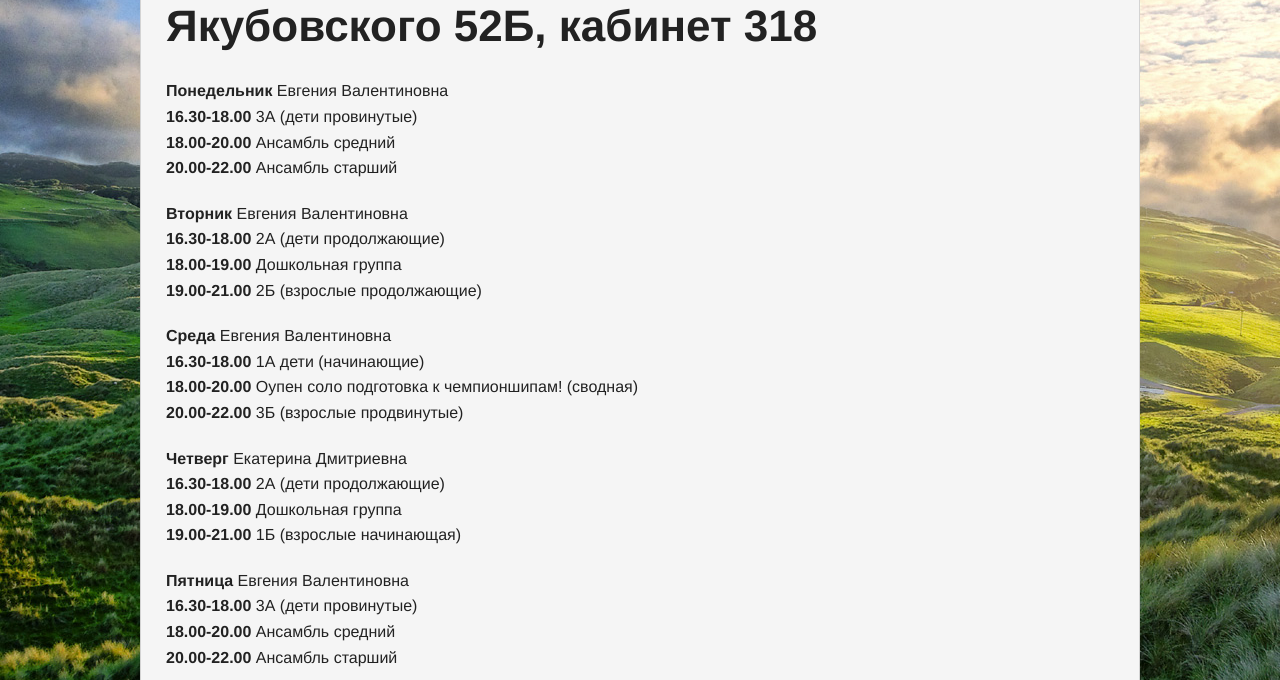
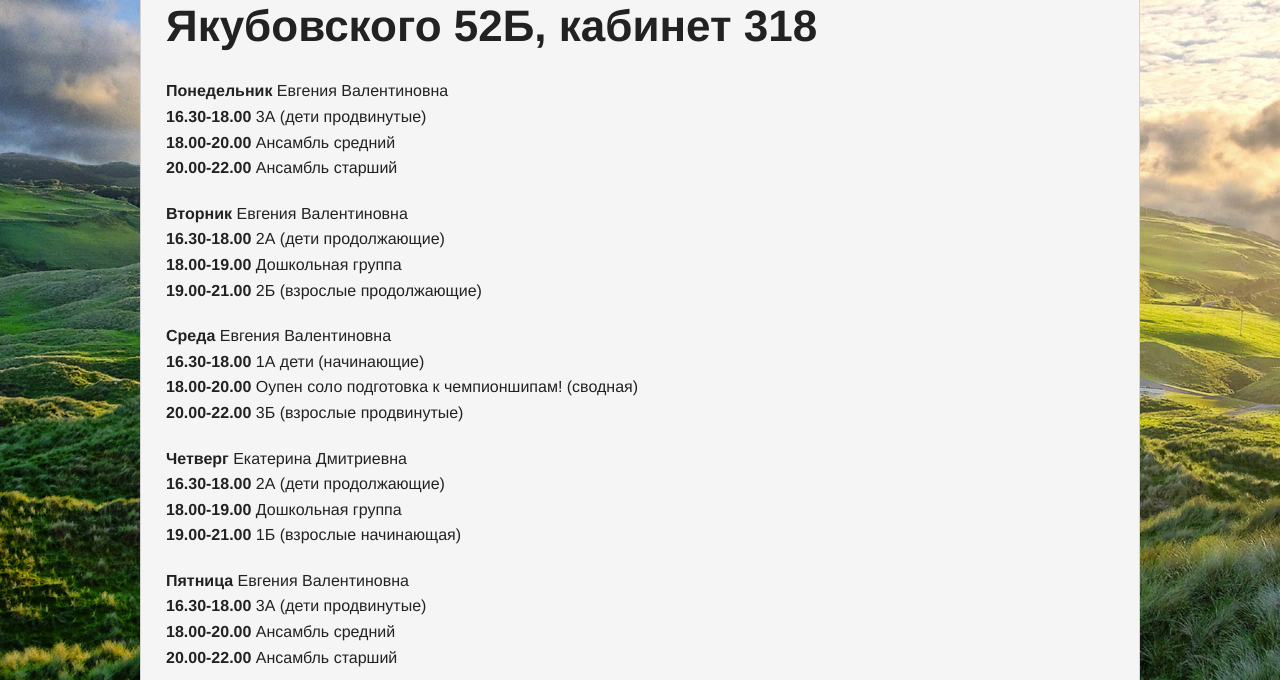
Before and after one commit to gloria-studio/gloria-studio.github.io, a Jekyll site: the page built from about/schedule/index.md, in a window 1280 px wide. Shown: the part 272-952 px from the top of the page. Built offline with Jekyll 4.4.1, drawn with Linux system fonts in a browser that asks for light colours.

Commit message:
Update index.md

```diff
--- a/about/schedule/index.md
+++ b/about/schedule/index.md
@@ -17,7 +17,7 @@ published: true
 # Расписание занятий на 2018-2019 учебный год (начало занятий 3 сентября). Якубовского 52Б, кабинет 318
 
 **Понедельник** Евгения Валентиновна
-**16.30-18.00** 3А (дети провинутые)
+**16.30-18.00** 3А (дети продвинутые)
 **18.00-20.00** Ансамбль средний
 **20.00-22.00** Ансамбль старший
 
@@ -38,7 +38,7 @@ published: true
 **19.00-21.00** 1Б (взрослые начинающая)
 
 **Пятница** Евгения Валентиновна
-**16.30-18.00** 3А (дети провинутые)
+**16.30-18.00** 3А (дети продвинутые)
 **18.00-20.00** Ансамбль средний
 **20.00-22.00** Ансамбль старший
 
```
